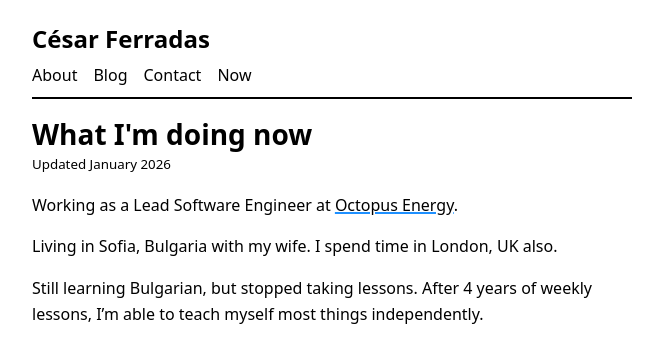
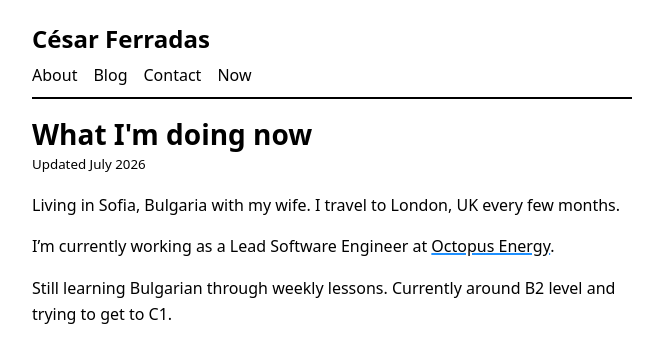
Before and after one commit to cesarferradas/ferrad.as, a Jekyll site: the page built from now.md, in a window 1280 px wide. Shown: the top 363 px of the page, without its empty margins (308-958 px from the left). Built offline with Jekyll 4.4.1, drawn with Linux system fonts in a browser that asks for light colours.

Commit message:
Update now page

```diff
--- a/now.md
+++ b/now.md
@@ -2,12 +2,11 @@
 title: What I'm doing now
 layout: page
 description: What I'm doing now
-last_modified_at: 2026-01-27
+last_modified_at: 2026-07-21
 ---
 
-Working as a Lead Software Engineer at [Octopus Energy](https://octopus.energy).
+Living in Sofia, Bulgaria with my wife. I travel to London, UK every few months.
 
-Living in Sofia, Bulgaria with my wife. I spend time in London, UK also.
+I'm currently working as a Lead Software Engineer at [Octopus Energy](https://octopus.energy).
 
-Still learning Bulgarian, but stopped taking lessons. After 4 years of weekly
-lessons, I'm able to teach myself most things independently.
+Still learning Bulgarian through weekly lessons. Currently around B2 level and trying to get to C1.
```
